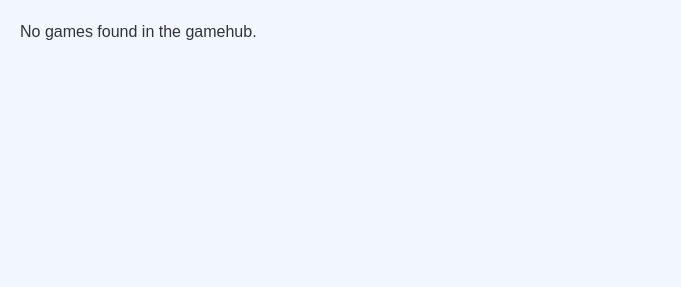
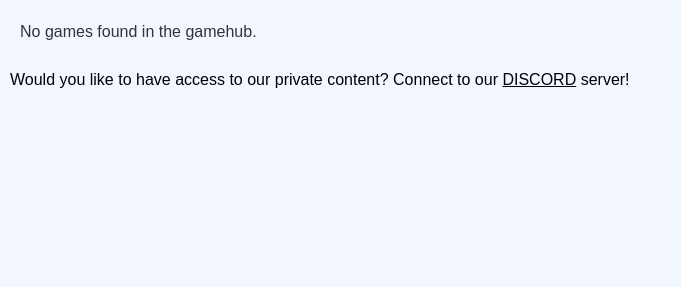
Before and after one commit to pascaljura/alba-rosa.cz, a PHP site: page /gamehub/ in a window 1280 px wide. Shown: the part 137-424 px from the top of the page, without its empty margins (0-681 px from the left). Run offline with PHP 8.4, Linux system fonts and the light colour scheme; the visitor is signed in with stand-in values (Sample User, id 1); data that the repository does not hold is empty; a stand-in replaces the project's code that opens the database connection; some libraries are stand-ins or nearby versions.

Commit message:
Update index.php

```diff
--- a/gamehub/index.php
+++ b/gamehub/index.php
@@ -109,6 +109,7 @@ if (isset($_SESSION['idusers'])) {
       }
     }
   } else {
+echo "Would you like to have access to our private content? Connect to our <a href='' style='color: #000000'>DISCORD</a> server!";
   }
 
   echo '</div> <footer><p style="color:white;"><a href="https://discord.gg/ZeHnED2BCG" style="color: white;"><i class="fa-brands fa-discord"></i></a> | Jiří Boucník &#38; Matěj Kořalka | &#169; 2024</p></footer>
```
